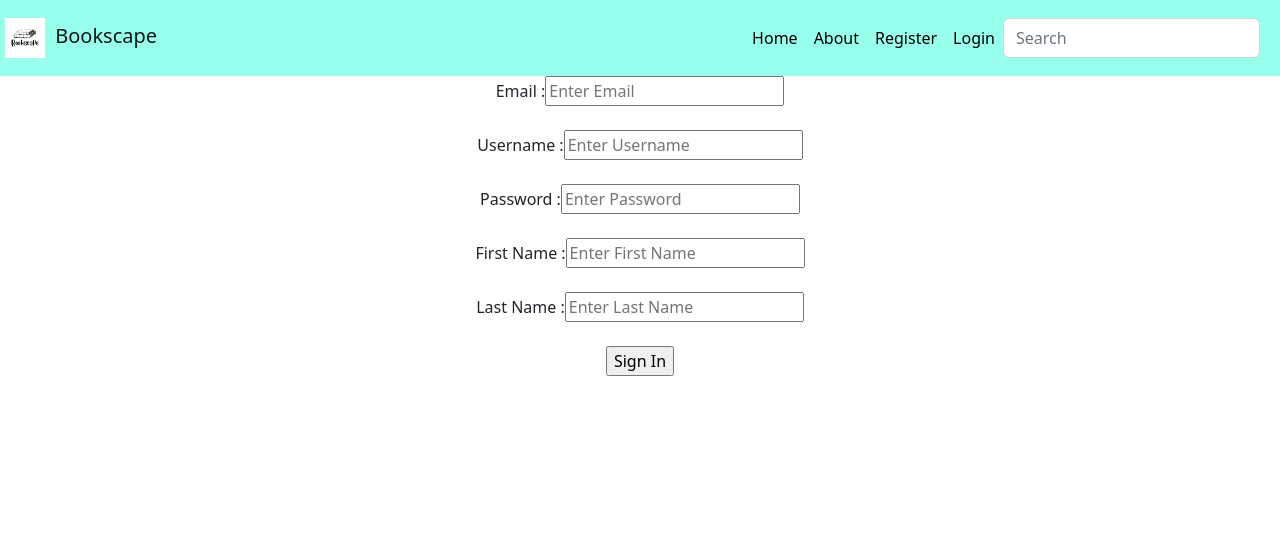
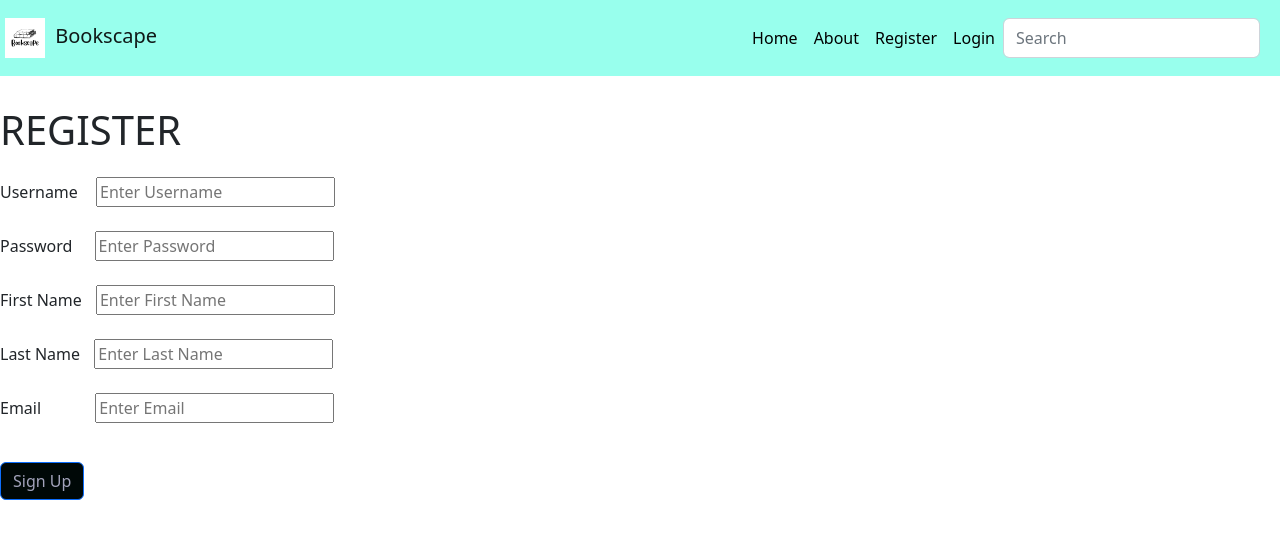
Before and after one commit to JoshLaw-04/BookScape, a React (Create React App) app: page /register in a window 1280 px wide. Shown: the top 538 px of the page. Built offline with nearby package versions, Linux system fonts and the light colour scheme.

Commit message:
login fixed register need to fix

```diff
--- a/src/App.js
+++ b/src/App.js
@@ -7,24 +7,30 @@ import Home from './components/Home';
 import SignIn from './components/SignIn';
 import SignUp from './components/SignUp';
 import UserProfile from './components/UserProfile';
+import { UserProvider } from './contexts/UserProvider';
 
 function App() {
   return (
-
+    <UserProvider>
+      <div>
         <BrowserRouter>
-
           <Routes>
             <Route path="/" element={<Home />}>
               <Route index element={<BookList />}/>
+              <Route path="/register" element={ <SignUp /> } />
+              <Route path="/login" element={ <SignIn /> } />
               <Route path="/book/:id" element={<BookDetail />} />
               <Route path='/about' element={<About />} />
               <Route path="/profile/:id" element={ <UserProfile /> } />
-          <Route path="/register" element={ <SignUp /> } />
-          <Route path="/login" element={ <SignIn /> } />
             </Route>
 
           </Routes>
         </BrowserRouter>
+      </div>
+
+    </UserProvider>
+
+
   );
 }
 
--- a/src/components/SignIn.js
+++ b/src/components/SignIn.js
@@ -1,20 +1,8 @@
 import React, { useContext, useState } from 'react';
+import { Button } from 'react-bootstrap';
 import { useNavigate } from 'react-router-dom';
+import UserContext from '../contexts/UserContext';
 import "./Home.css";
-import axios from "axios";
-
-const baseUrl = "http://localhost:3000/api/users/";
-
-function signInUser(username, password) {
-  let user = { username, password };
-
-  return axios.post(`${baseUrl}/register`, user)
-      .then(response => {
-          localStorage.setItem('signUserToken', response.data.token)
-          return new Promise(resolve => resolve(response.data));
-      }
-  );
-}
 
 
 const SignIn = () => {
@@ -22,34 +10,57 @@ const SignIn = () => {
   const [username, setUsername] = useState("");
   const [password, setPassword] = useState("");
 
-
+  let { signInUser } = useContext(UserContext);
+  let navigate = useNavigate();
 
   function handleSubmit(event) {
     event.preventDefault();
     signInUser(username, password).then(() => {
+      navigate('/');
     }).catch(error => {
       console.log(error);
       window.alert('Failed login');
     });
   }
 
+
   return (
     <>
-      <div id="FormSignIn" onSubmit={handleSubmit}>
-        <form>
-          <label>Username :
+    <form onSubmit={handleSubmit}>
+        <h1 style={{paddingTop: '30px', paddingBottom: '15px'}}>LOGIN</h1>
+        <span style={{paddingRight: '10px'}}>Username  </span>
         <input placeholder="Enter username" type="text" name="username" onChange={e => setUsername(e.target.value)} />
-          </label>
         <br></br><br></br>
-          <label>Password :
-            <input placeholder="Enter password" type="text" name="password" onChange={e => setPassword(e.target.value)} />
-          </label>
-          <br></br><br></br>
-            <input type="submit" value="Sign In" />
+        <span style={{paddingRight: '14px'}}>Password  </span>
+        <input placeholder="Enter password" type="password" name="password" onChange={e => setPassword(e.target.value)} />
+        <br /><br></br>
+        <Button type='submit' style={{backgroundColor: '#000807', color: '#A2A3BB', marginBottom: '5px', marginTop: '15px'}}>
+            Sign In
+        </Button>
     </form>
+    <div style={{paddingBottom:'392px'}}>
+
     </div>
     </>
 );
+
+  // return (
+  //   <>
+  //     <div id="FormSignIn" onSubmit={handleSubmit}>
+  //       <form>
+  //         <label>Username :
+  //           <input placeholder="Enter username" type="text" name="username" onChange={e => setUsername(e.target.value)} />
+  //         </label>
+  //         <br></br><br></br>
+  //         <label>Password :
+  //           <input placeholder="Enter password" type="text" name="password" onChange={e => setPassword(e.target.value)} />
+  //         </label>
+  //         <br></br><br></br>
+  //           <input type="submit" value="Sign In" />
+  //       </form>
+  //     </div>
+  //   </>
+  // );
 }
 
 export default SignIn;
--- a/src/components/SignUp.js
+++ b/src/components/SignUp.js
@@ -1,24 +1,24 @@
 import React, { useContext, useState } from 'react';
+import { Button } from 'react-bootstrap';
 import { useNavigate } from 'react-router-dom';
+import UserContext from '../contexts/UserContext';
 import "./Home.css";
-import axios from "axios";
 
 const SignUp =() => {
 
-const baseUrl = "http://localhost:3001/api/users/";
+  const [username, setUsername] = useState("");
+  const [password, setPassword] = useState("");
+  const [firstName, setFirstName] = useState("");
+  const [lastName, setLastName] = useState("");
+  const [email, setEmail] = useState("");
 
-     function createUser(username, password, email, firstName, lastName) {
-        let user = { username, password, email, firstName, lastName };
-
-        return axios.post(baseUrl, user).then(response => {
-          console.log(response)
-            }
-        );
-    }
+  let { createUser } = useContext(UserContext);
+  let navigate = useNavigate();
 
   function handleSubmit(event) {
     event.preventDefault();
-      createUser(username,password,firstName,lastName, email).then(() => {
+    createUser(username, password, firstName, lastName, email).then(() => {
+      navigate('/login');
     }).catch(error => {
         console.log(error);
         window.alert('Failed registration: error creating user');
@@ -26,42 +26,35 @@ const baseUrl = "http://localhost:3001/api/users/";
   }
 
 
-  const [username, setUsername] = useState("");
-  const [password, setPassword] = useState("");
-  const [firstName, setfirstName] = useState("");
-  const [lastName, setlastName] = useState("");
-  const [email, setEmail] = useState("");
-
-
   return (
     <>
-      <div>
-        <form id="FormSignIn" onSubmit={handleSubmit}>
-          <label>Email :
-            <input placeholder="Enter Email" type="Email" name="Email" onChange={e => setEmail(e.target.value)} />
-          </label>
+    <form onSubmit={handleSubmit}>
+        <h1 style={{paddingTop: '30px', paddingBottom: '15px'}}>REGISTER</h1>
+        <span style={{paddingRight: '14px'}}>Username  </span>
+        <input placeholder="Enter Username" type="text" name="username" value={username} onChange={e => setUsername(e.target.value)} />
         <br></br><br></br>
-          <label>Username :
-            <input placeholder="Enter Username" type="text" name="username" value={username} onChange={e => setUsername(e.target.value)} />
-          </label>
-          <br></br><br></br>
-          <label>Password :
+        <span style={{paddingRight: '18px'}}>Password  </span>
         <input placeholder="Enter Password" type="password" name="password" value={password} onChange={e => setPassword(e.target.value)} />
-          </label>
-          <br></br><br></br>
-          <label>First Name :
-            <input placeholder="Enter First Name" type="firstName" name="firstName" onChange={e => setfirstName(e.target.value)} />
-          </label>
-          <br></br><br></br>
-          <label>Last Name :
-            <input placeholder="Enter Last Name" type="lastName" name="lastName" onChange={e => setlastName(e.target.value)} />
-          </label>
-          <br></br><br></br>
-          <input type="submit" value="Sign In" />
+        <br /><br></br>
+        <span style={{paddingRight: '10px'}}>First Name  </span>
+        <input placeholder="Enter First Name" type="text" name="firstName" value={firstName} onChange={e => setFirstName(e.target.value)} />
+        <br /><br></br>
+        <span style={{paddingRight: '10px'}}>Last Name  </span>
+        <input placeholder="Enter Last Name" type="text" name="lastName" value={lastName} onChange={e => setLastName(e.target.value)} />
+        <br /><br></br>
+        <span style={{paddingRight: '50px'}}>Email  </span>
+        <input placeholder="Enter Email" type="email" name="email" value={email} onChange={e => setEmail(e.target.value)} />
+        <br /><br></br>
+        <Button type='submit' style={{backgroundColor: '#000807', color: '#A2A3BB', marginBottom: '5px', marginTop: '15px'}}>Sign Up</Button>
     </form>
+    <div style={{paddingBottom:'230px'}}>
+
     </div>
     </>
   )
+
+
+
 }
 
 
--- a/src/contexts/UserProvider.js
+++ b/src/contexts/UserProvider.js
@@ -1,29 +1,76 @@
 import axios from "axios";
+import { useEffect, useState } from "react";
 import UserContext from "./UserContext";
-import SignIn from "../components/SignIn";
-import SignUp from "../components/SignUp";
 
+export const UserProvider = (props) => {
 
+    const [ users, setUsers ] = useState([]);
+    const baseUrl = "http://localhost:3000/api/users/";
 
-    const baseUrl = "http://localhost:3001/api/users/";
+    // useEffect(() => {
+    //     const loggedInUser = localStorage.getItem('user');
+    //     if (loggedInUser) {
+    //         const foundUser = JSON.parse(loggedInUser);
+    //         setUsers(foundUser);
+    //     }
+    // }, []);
 
-    export function createUser(username, password, email, firstName, lastName) {
-        let user = { username, password, email, firstName, lastName };
+    function createUser(newUser) {
 
-        return axios.post(baseUrl, user)
+        return axios.post(baseUrl, newUser)
             .then(response => {
                 return new Promise(resolve => resolve(response.data));
             }
         );
     }
 
-    export function signInUser(username, password) {
+    function signInUser(username, password) {
         let user = { username, password };
 
-        return axios.post(`${baseUrl}/register`, user)
+        return axios.post(`${baseUrl}login`, user)
             .then(response => {
-                localStorage.setItem('myCoffeeToken', response.data.token)
+                setUsers(response.data.existingUser)
+                localStorage.setItem('myToken', response.data.token)
+                localStorage.setItem('user', JSON.stringify(response.data.existingUser))
                 return new Promise(resolve => resolve(response.data));
             }
         );
     }
+
+    function getUserProfile(id) {
+        let myHeaders = {
+            Authorization: `Bearer ${localStorage.getItem('myToken')}`
+        };
+
+        return axios.get(`${baseUrl}profile/` + id, { headers: myHeaders })
+            .then(response => {
+                return new Promise((resolve) => resolve(response.data));
+            }
+        );
+    }
+
+    // function editUser(user) {
+    //     let myHeaders = {
+    //         Authorization: `Bearer ${localStorage.getItem('myToken')}`
+    //     };
+
+    //     return axios.put(`${baseUrl}profile/edit/` + user.userId, user, { headers: myHeaders })
+    //         .then(response => {
+    //             getUserProfile(user.userId);
+    //             return new Promise(resolve => resolve(response.data));
+    //         }
+    //     );
+    // }
+
+
+    return (
+        <UserContext.Provider value={{
+            users,
+            createUser,
+            signInUser,
+            getUserProfile
+        }}>
+            { props.children }
+        </UserContext.Provider>
+    )
+}
```
Also changed, not shown: src/contexts/ReviewsProvider.js (+12 -18 lines). Lines whose indentation alone changed are shown as unchanged.
